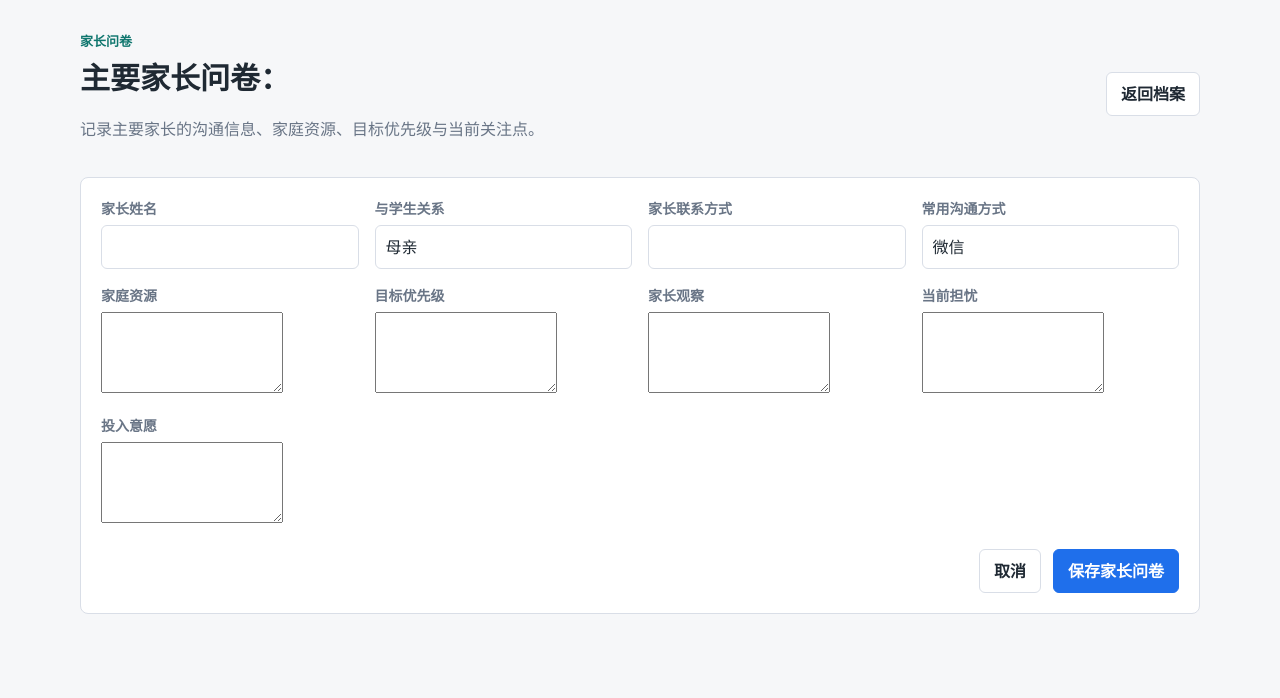
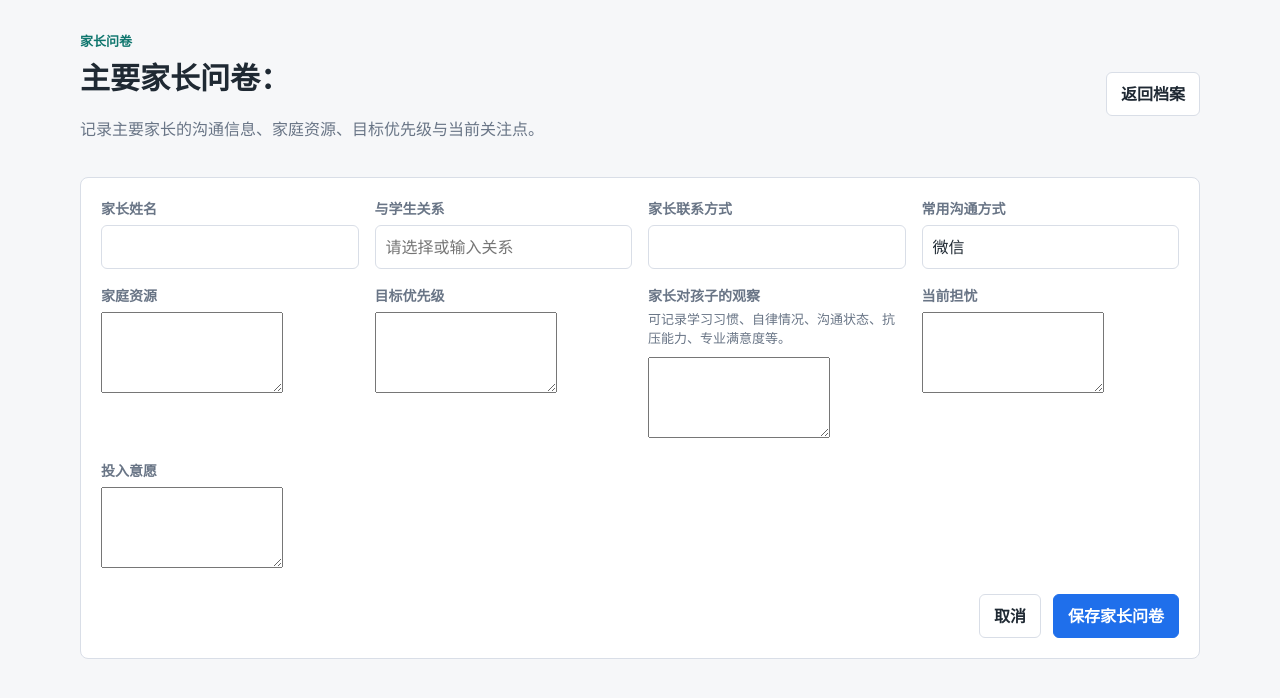
Before and after one commit to yudehai888666-del/fxb-xyqzqgh, a Flask app: template app/templates/questionnaires/parent.html in a window 1280 px wide. Shown: the part 56-754 px from the top of the page. Run offline with Flask 3, Linux system fonts and the light colour scheme; the template is opened without the code that fills it, so the values that code supplies are empty.

Commit message:
fix: clarify parent relationship questionnaire

```diff
--- a/app/static/styles.css
+++ b/app/static/styles.css
@@ -185,6 +185,14 @@ label span {
   font-weight: 600;
 }
 
+.field-note {
+  display: block;
+  margin: -2px 0 8px;
+  color: var(--muted);
+  font-size: 13px;
+  line-height: 1.5;
+}
+
 input {
   width: 100%;
   min-height: 42px;
--- a/app/templates/questionnaires/parent.html
+++ b/app/templates/questionnaires/parent.html
@@ -14,7 +14,7 @@
 
   <form class="form-panel" method="post">
     {% set parent_name = questionnaire["parent_name"] if questionnaire else (parent_contact.name if parent_contact else "") %}
-    {% set relationship = questionnaire["relationship"] if questionnaire else (parent_contact.relationship if parent_contact else "母亲") %}
+    {% set relationship = questionnaire["relationship"] if questionnaire else (parent_contact.relationship if parent_contact else "") %}
     {% set parent_phone = questionnaire["parent_phone"] if questionnaire else (parent_contact.phone if parent_contact else "") %}
     {% set communication_method = questionnaire["communication_method"] if questionnaire else (parent_contact.communication_method if parent_contact else "微信") %}
     <div class="form-grid">
@@ -24,7 +24,12 @@
       </label>
       <label>
         <span>与学生关系</span>
-        <input name="relationship" value="{{ relationship }}" required>
+        <input name="relationship" value="{{ relationship }}" list="relationship-options" placeholder="请选择或输入关系" required>
+        <datalist id="relationship-options">
+          <option value="父亲"></option>
+          <option value="母亲"></option>
+          <option value="其他监护人"></option>
+        </datalist>
       </label>
       <label>
         <span>家长联系方式</span>
@@ -43,7 +48,8 @@
         <textarea name="target_priorities" rows="5">{{ questionnaire["target_priorities"] if questionnaire else "" }}</textarea>
       </label>
       <label>
-        <span>家长观察</span>
+        <span>家长对孩子的观察</span>
+        <small class="field-note">可记录学习习惯、自律情况、沟通状态、抗压能力、专业满意度等。</small>
         <textarea name="parent_observations" rows="5">{{ questionnaire["parent_observations"] if questionnaire else "" }}</textarea>
       </label>
       <label>
```
Also changed, not shown: tests/test_questionnaires.py (+18 -0 lines).
